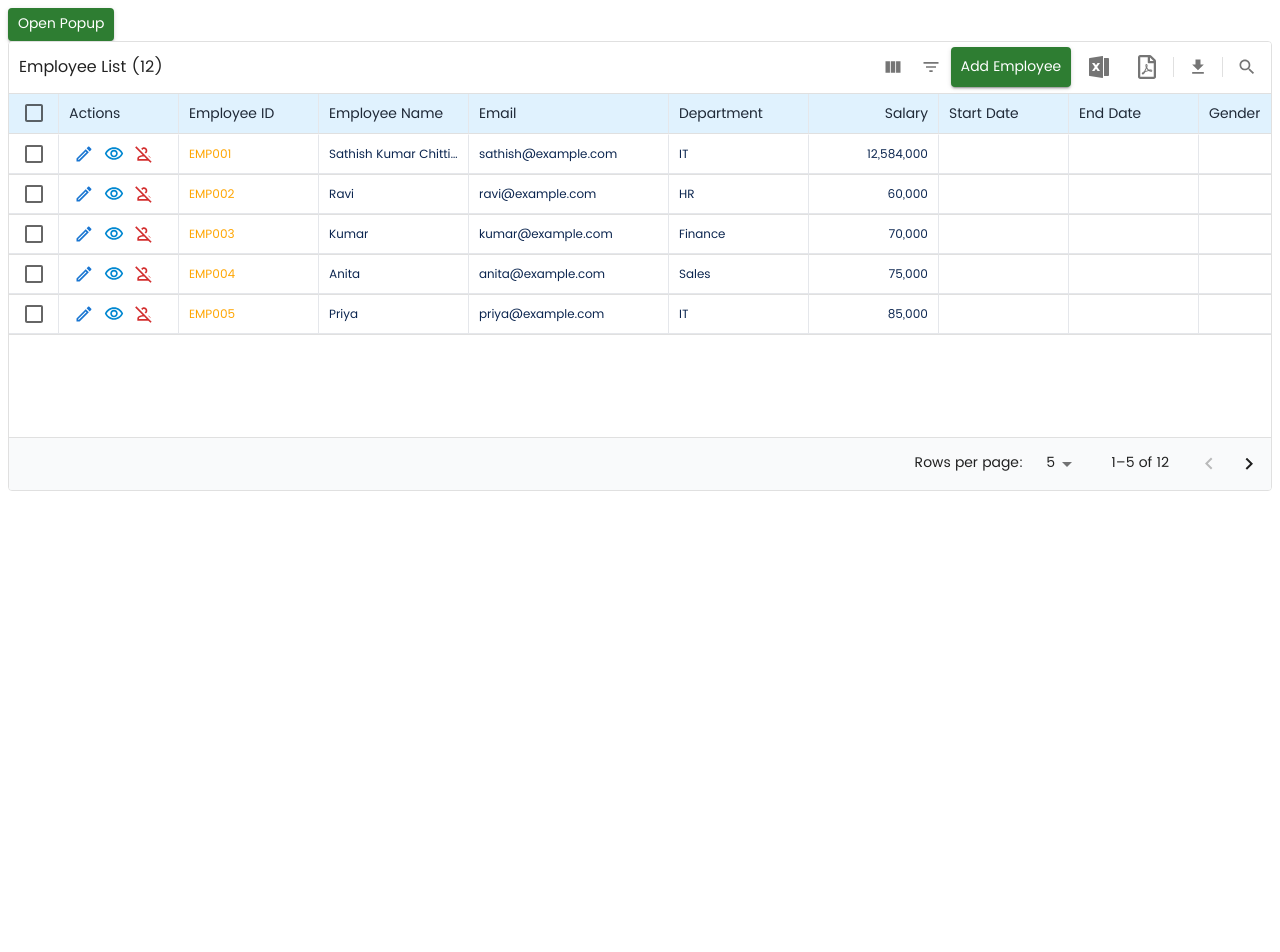
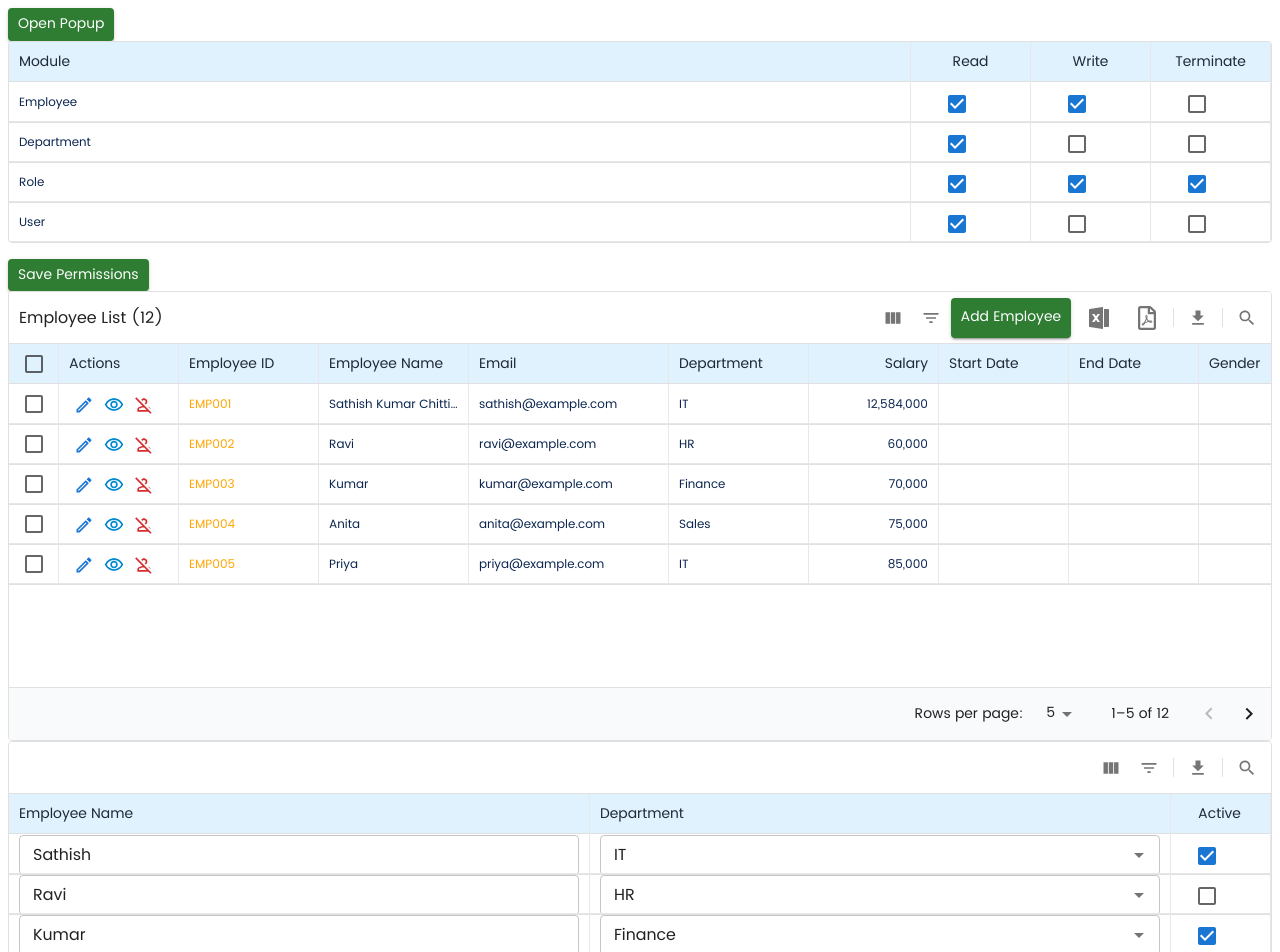
Before and after one commit to skch2710/react-project, a React (Vite) app in the folder skch-hrmsone-app/: page / in a window 1280 px wide. Shown: the top 952 px of the page. Before the commit the page ends 800 px from the top, so only its background shows below. Built offline with nearby package versions, Linux system fonts and the light colour scheme.

Commit message:
form permition

```diff
--- /dev/null
+++ b/skch-hrmsone-app/src/pages/employee/EmployeeGridForm.jsx
@@ -0,0 +1,88 @@
+import React from "react";
+import { Formik, Form } from "formik";
+import { Stack } from "@mui/material";
+import GridForm from "./GridForm";
+import Button from "../../components/button/Button";
+
+const departmentOptions = [
+  { label: "IT", value: "IT" },
+  { label: "HR", value: "HR" },
+  { label: "Finance", value: "Finance" },
+];
+
+const initialValues = {
+  employees: [
+    {
+      id: 1,
+      employeeName: "Sathish",
+      department: { label: "IT", value: "IT" },
+      active: true,
+    },
+    {
+      id: 2,
+      employeeName: "Ravi",
+      department: { label: "HR", value: "HR" },
+      active: false,
+    },
+    {
+      id: 3,
+      employeeName: "Kumar",
+      department: { label: "Finance", value: "Finance" },
+      active: true,
+    },
+  ],
+};
+
+const employeeColumns = [
+  {
+    field: "employeeName",
+    headerName: "Employee Name",
+    flex: 1,
+    minWidth: 180,
+    type: "text",
+  },
+  {
+    field: "department",
+    headerName: "Department",
+    flex: 1,
+    minWidth: 180,
+    type: "dropdown",
+    options: departmentOptions,
+    labelKey: "label",
+    valueKey: "value",
+  },
+  {
+    field: "active",
+    headerName: "Active",
+    width: 100,
+    align: "center",
+    headerAlign: "center",
+    type: "checkbox",
+  },
+];
+
+const EmployeeGridForm = () => {
+  const handleSubmit = async (values) => {
+    console.log("Employee Payload:", values.employees);
+  };
+
+  return (
+    <Formik initialValues={initialValues} onSubmit={handleSubmit}>
+      {({ isSubmitting }) => (
+        <Form>
+          <Stack spacing={2}>
+            <GridForm name="employees" columns={employeeColumns} height={400} />
+
+            <Stack direction="row" justifyContent="flex-end">
+              <Button type="submit" disabled={isSubmitting}>
+                Save
+              </Button>
+            </Stack>
+          </Stack>
+        </Form>
+      )}
+    </Formik>
+  );
+};
+
+export default EmployeeGridForm;
--- a/skch-hrmsone-app/src/pages/employee/EmployeePage.jsx
+++ b/skch-hrmsone-app/src/pages/employee/EmployeePage.jsx
@@ -9,6 +9,8 @@ import DataGrid from "../../components/datagrid/DataGrid";
 import { employeeRows, employeeColumns } from "./employeeHelper";
 import { RiFileExcel2Fill } from "react-icons/ri";
 import { FaRegFilePdf } from "react-icons/fa";
+import PermissionForm from "./PermissionForm";
+import EmployeeGridForm from "./EmployeeGridForm";
 
 const EmployeePage = () => {
   const [formPopup, setFormPopup] = useState(false);
@@ -56,6 +58,9 @@ const EmployeePage = () => {
   return (
     <>
       <Button onClick={handleOpenPopup}>Open Popup</Button>
+
+      <PermissionForm />
+
       <DataGrid
         title={`Employee List (${employeeRows.length})`}
         rows={employeeRows}
@@ -81,6 +86,8 @@ const EmployeePage = () => {
           </Stack>
         }
       />
+
+      <EmployeeGridForm />
 
       <Popup
         open={formPopup}
--- /dev/null
+++ b/skch-hrmsone-app/src/pages/employee/GridForm.jsx
@@ -0,0 +1,86 @@
+import React, { memo, useMemo } from "react";
+import { useFormikContext } from "formik";
+import FormikCheckBox from "../../components/checkbox/FormikCheckBox";
+import FormikDropDown from "../../components/dropdown/FormikDropDown";
+import FormikTextField from "../../components/form/FormikTextField";
+import DataGrid from "../../components/datagrid/DataGrid";
+
+const GridForm = memo(({ name, columns = [], height = 400, ...gridProps }) => {
+  const { values } = useFormikContext();
+
+  const data = values[name] ?? [];
+
+  const rows = useMemo(
+    () =>
+      data.map((row, index) => ({
+        ...row,
+        id: row.id ?? index,
+        index,
+      })),
+    [data],
+  );
+
+  const gridColumns = useMemo(
+    () =>
+      columns.map((column) => {
+        const {
+          field,
+          type = "text",
+          options = [],
+          labelKey = "label",
+          valueKey = "value",
+          renderCell,
+          ...columnProps
+        } = column;
+
+        return {
+          field,
+          ...columnProps,
+
+          renderCell: (params) => {
+            const fieldName = `${name}.${params.row.index}.${field}`;
+
+            if (renderCell) {
+              return renderCell(params, fieldName);
+            }
+
+            switch (type) {
+              case "checkbox":
+                return <FormikCheckBox name={fieldName} />;
+
+              case "dropdown":
+                return (
+                  <FormikDropDown
+                    name={fieldName}
+                    options={options}
+                    labelKey={labelKey}
+                    valueKey={valueKey}
+                  />
+                );
+
+              case "text":
+              default:
+                return (
+                  <FormikTextField name={fieldName} fullWidth size="small" />
+                );
+            }
+          },
+        };
+      }),
+    [columns, name],
+  );
+
+  return (
+    <DataGrid
+      rows={rows}
+      columns={gridColumns}
+      height={height}
+      disableRowSelectionOnClick
+      {...gridProps}
+    />
+  );
+});
+
+GridForm.displayName = "GridForm";
+
+export default GridForm;
--- /dev/null
+++ b/skch-hrmsone-app/src/pages/employee/PermissionForm.jsx
@@ -0,0 +1,72 @@
+
+import React from "react";
+import { Formik, Form } from "formik";
+import { Stack } from "@mui/material";
+
+import Button from "../../components/button/Button";
+import PermissionGrid from "./PermissionGrid";
+
+const permissionInitialValues = {
+  permissions: [
+    {
+      id: 1,
+      moduleName: "Employee",
+      read: true,
+      write: true,
+      terminate: false,
+    },
+    {
+      id: 2,
+      moduleName: "Department",
+      read: true,
+      write: false,
+      terminate: false,
+    },
+    {
+      id: 3,
+      moduleName: "Role",
+      read: true,
+      write: true,
+      terminate: true,
+    },
+    {
+      id: 4,
+      moduleName: "User",
+      read: true,
+      write: false,
+      terminate: false,
+    },
+  ],
+};
+
+const PermissionForm = () => {
+  const handlePermissionSubmit = (values) => {
+    console.log("Permission Payload:", values.permissions);
+  };
+
+  return (
+    <Formik
+      initialValues={permissionInitialValues}
+      onSubmit={handlePermissionSubmit}
+    >
+      {({ isSubmitting }) => (
+        <Form>
+          <Stack spacing={2}>
+            <PermissionGrid name="permissions" height={400} />
+
+            <Stack direction="row">
+              <Button
+                type="submit"
+                disabled={isSubmitting}
+              >
+                Save Permissions
+              </Button>
+            </Stack>
+          </Stack>
+        </Form>
+      )}
+    </Formik>
+  );
+};
+
+export default PermissionForm;
--- /dev/null
+++ b/skch-hrmsone-app/src/pages/employee/PermissionGrid.jsx
@@ -0,0 +1,64 @@
+import React, { memo, useMemo } from "react";
+import { useFormikContext } from "formik";
+
+import DataGrid from "../../components/datagrid/DataGrid";
+import FormikCheckBox from "../../components/checkbox/FormikCheckBox";
+
+const PermissionGrid = memo(({ name = "permissions", height = 400 }) => {
+  const { values } = useFormikContext();
+
+  const permissions = values[name] ?? [];
+
+  // DataGrid requires a unique row id.
+  const rows = useMemo(
+    () =>
+      permissions.map((permission, index) => ({
+        ...permission,
+        id: permission.id ?? index,
+        index,
+      })),
+    [permissions],
+  );
+
+  const columns = useMemo(
+    () => [
+      {
+        field: "moduleName",
+        headerName: "Module",
+        flex: 1,
+        minWidth: 180,
+        sortable: false,
+      },
+      ...["read", "write", "terminate"].map((field) => ({
+        field,
+        headerName: field.charAt(0).toUpperCase() + field.slice(1),
+        width: 120,
+        align: "center",
+        headerAlign: "center",
+        sortable: false,
+        filterable: false,
+        renderCell: (params) => (
+          <FormikCheckBox name={`${name}.${params.row.index}.${field}`} />
+        ),
+      })),
+    ],
+    [name],
+  );
+
+  return (
+    <DataGrid
+      rows={rows}
+      columns={columns}
+      height={height}
+      disableRowSelectionOnClick
+      disableColumnFilter
+      disableColumnSorting
+      hideFooter
+      showToolbar={false}
+    />
+  );
+});
+
+PermissionGrid.displayName = "PermissionGrid";
+
+export default PermissionGrid;
```
